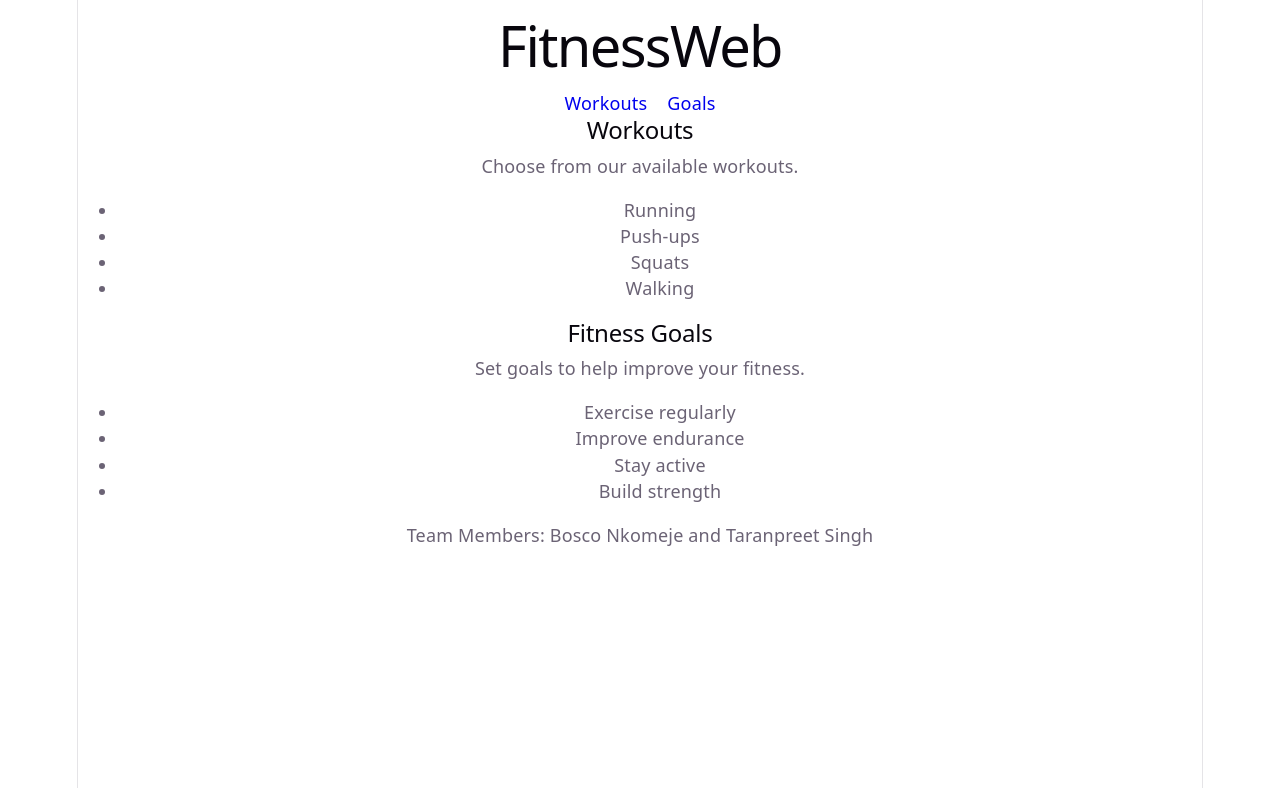
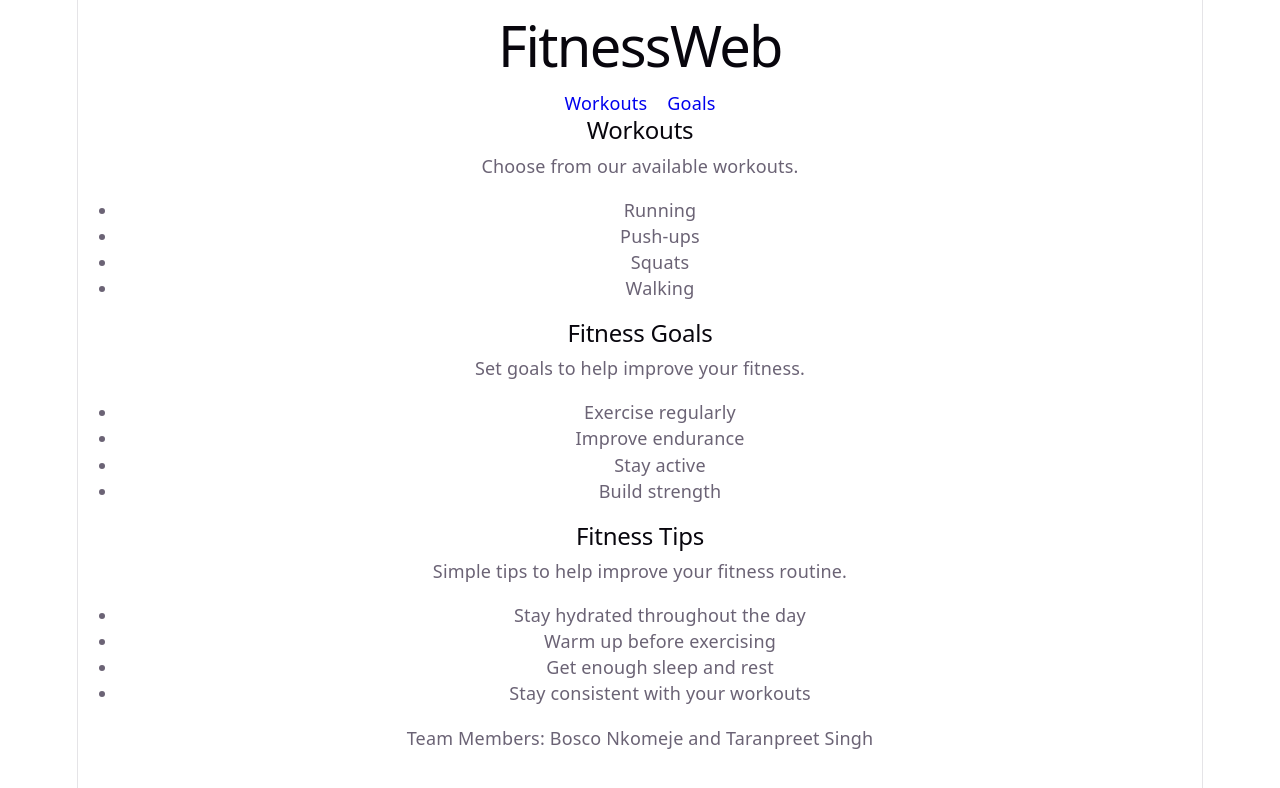
Before and after one commit to bnkomeje/FitnessWeb, a React (Vite) app: page / in a window 1280 px wide. Shown: the top 788 px of the page. Built offline with nearby package versions, Linux system fonts and the light colour scheme.

Commit message:
add fitness tips to app

```diff
--- a/src/App.tsx
+++ b/src/App.tsx
@@ -1,6 +1,7 @@
 import './App.css'
 import WorkoutSection from './components/workout-section/WorkoutSection'
 import GoalSection from './components/goal-section/GoalSection'
+import FitnessTips from './components/fitness-tips/FitnessTips'
 
 function App() {
   return (
@@ -17,6 +18,7 @@ function App() {
       <main>
         <WorkoutSection />
         <GoalSection />
+        <FitnessTips />
       </main>
 
       <footer>
```
